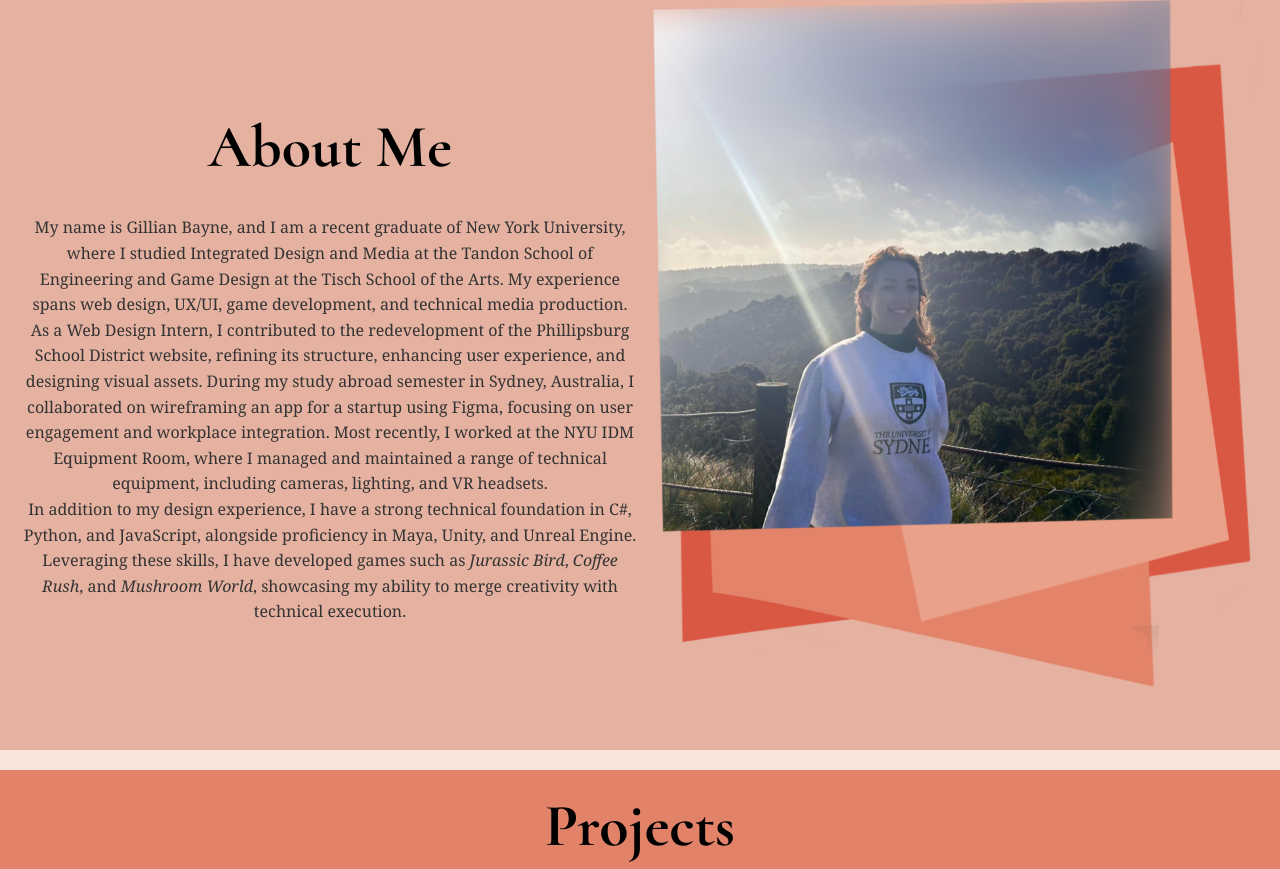
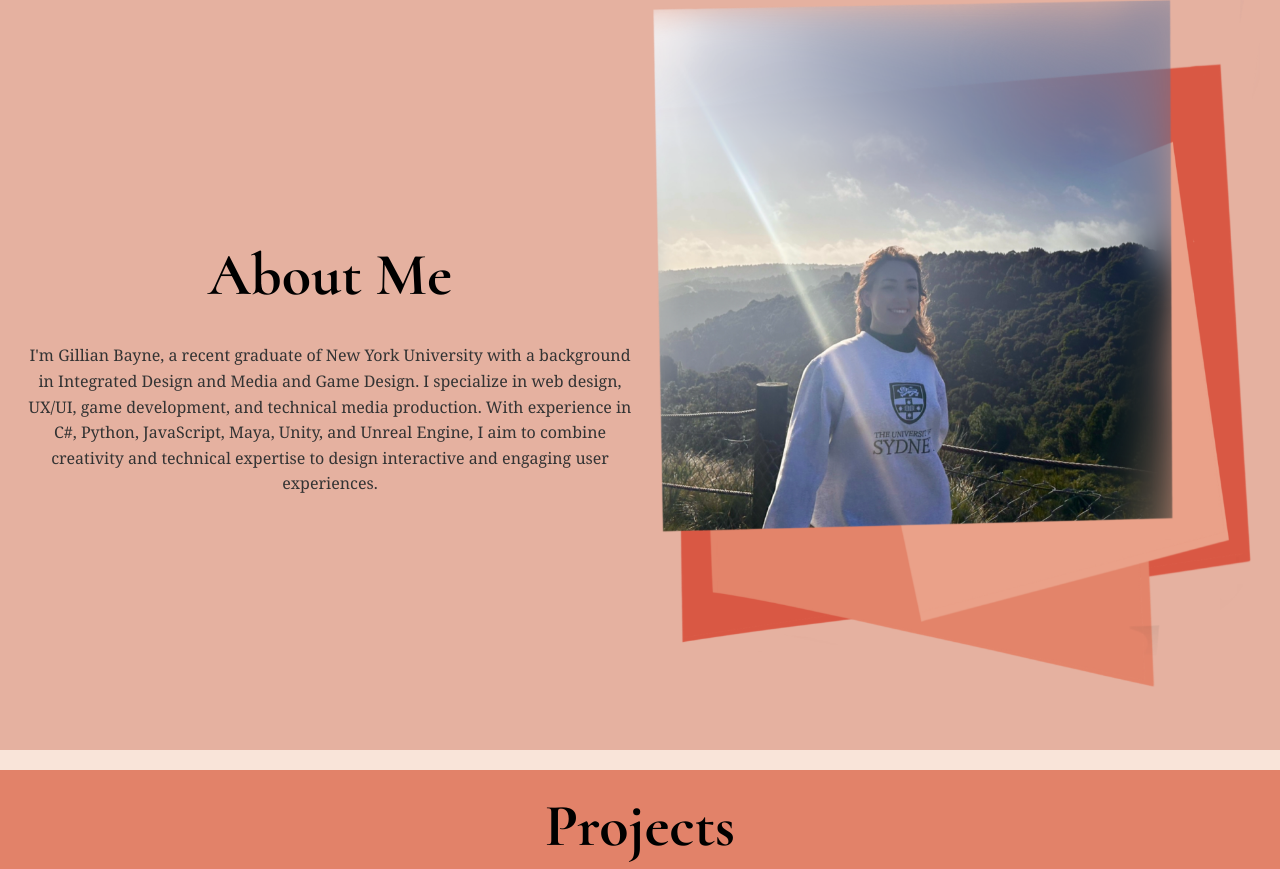
Before and after one commit to gbayne4/gillianbayne_portfolio, a plain HTML site: page index.html in a window 1280 px wide. Shown: the part 848-1717 px from the top of the page. Drawn offline with Linux system fonts and the light colour scheme.

Commit message:
about me update

```diff
--- a/index.html
+++ b/index.html
@@ -65,25 +65,15 @@
                 <h1 class="about-me-heading">About Me</h1>
 
                 <p>
-                    My name is Gillian Bayne, and I am a recent graduate of New York University, where I studied
-                    Integrated Design and Media at the Tandon School of Engineering and Game Design at the Tisch
-                    School of the Arts. My experience spans web design, UX/UI, game development, and technical media
-                    production.
+                    I'm Gillian Bayne, a recent graduate of New York University with a background in Integrated Design and Media and Game Design. I specialize in web design, UX/UI, game development, and technical media production. With experience in C#, Python, JavaScript, Maya, Unity, and Unreal Engine, I aim to combine creativity and technical expertise to design interactive and engaging user experiences.
                 </p>
 
                 <p>
-                    As a Web Design Intern, I contributed to the redevelopment of the Phillipsburg School District website,
-                    refining its structure, enhancing user experience, and designing visual assets. During my study abroad
-                    semester in Sydney, Australia, I collaborated on wireframing an app for a startup using Figma, focusing
-                    on user engagement and workplace integration. Most recently, I worked at the NYU IDM Equipment Room,
-                    where I managed and maintained a range of technical equipment, including cameras, lighting, and VR headsets.
+
                 </p>
 
                 <p>
-                    In addition to my design experience, I have a strong technical foundation in C#, Python, and JavaScript,
-                    alongside proficiency in Maya, Unity, and Unreal Engine. Leveraging these skills, I have developed games
-                    such as <i>Jurassic Bird</i>, <i>Coffee Rush</i>, and <i>Mushroom World</i>, showcasing my ability to
-                    merge creativity with technical execution.
+
                 </p>
             </div>
 
--- a/styles.css
+++ b/styles.css
@@ -114,9 +114,9 @@ video {
 }
 
 .about-me-image {
-    width: 30%;
+    width: 25%;
     text-align: right;
-    margin-right: 50px;
+    margin-right: 200px;
 }
 
 .about-me-image img {
```
